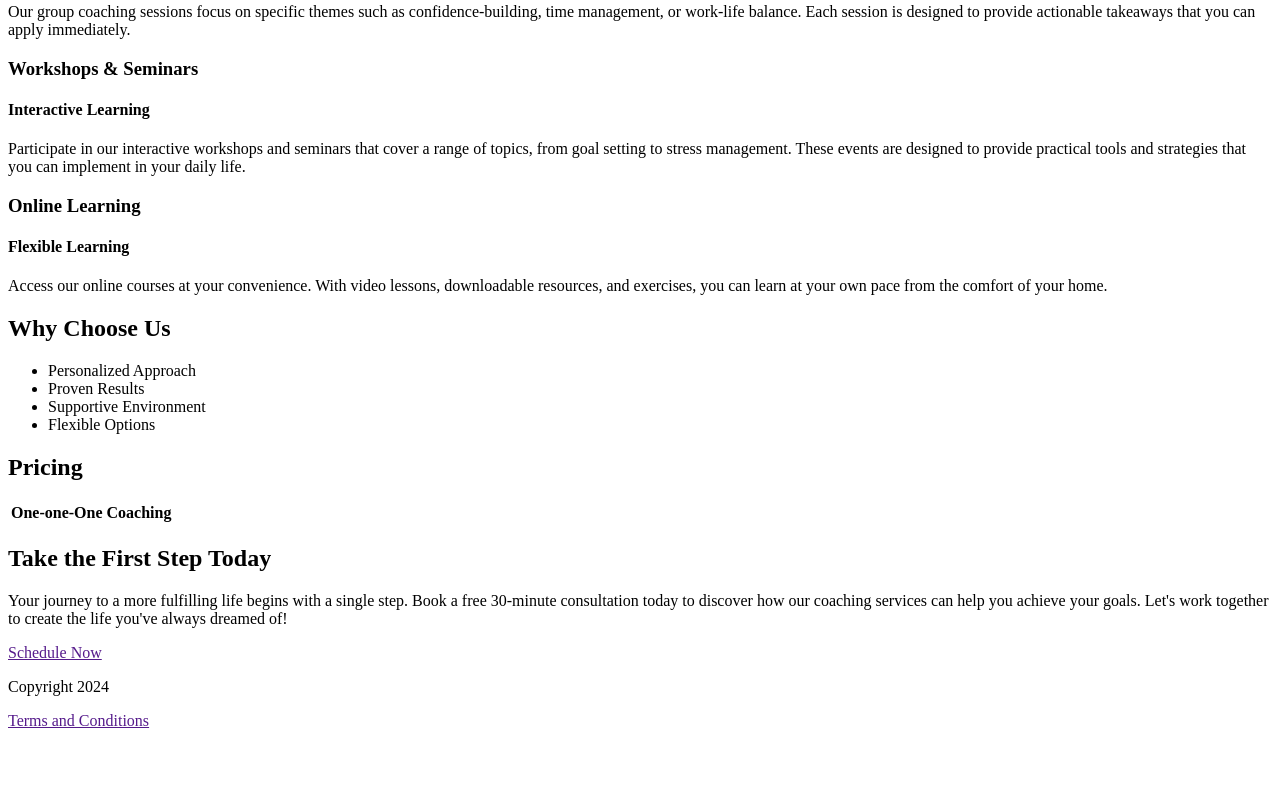
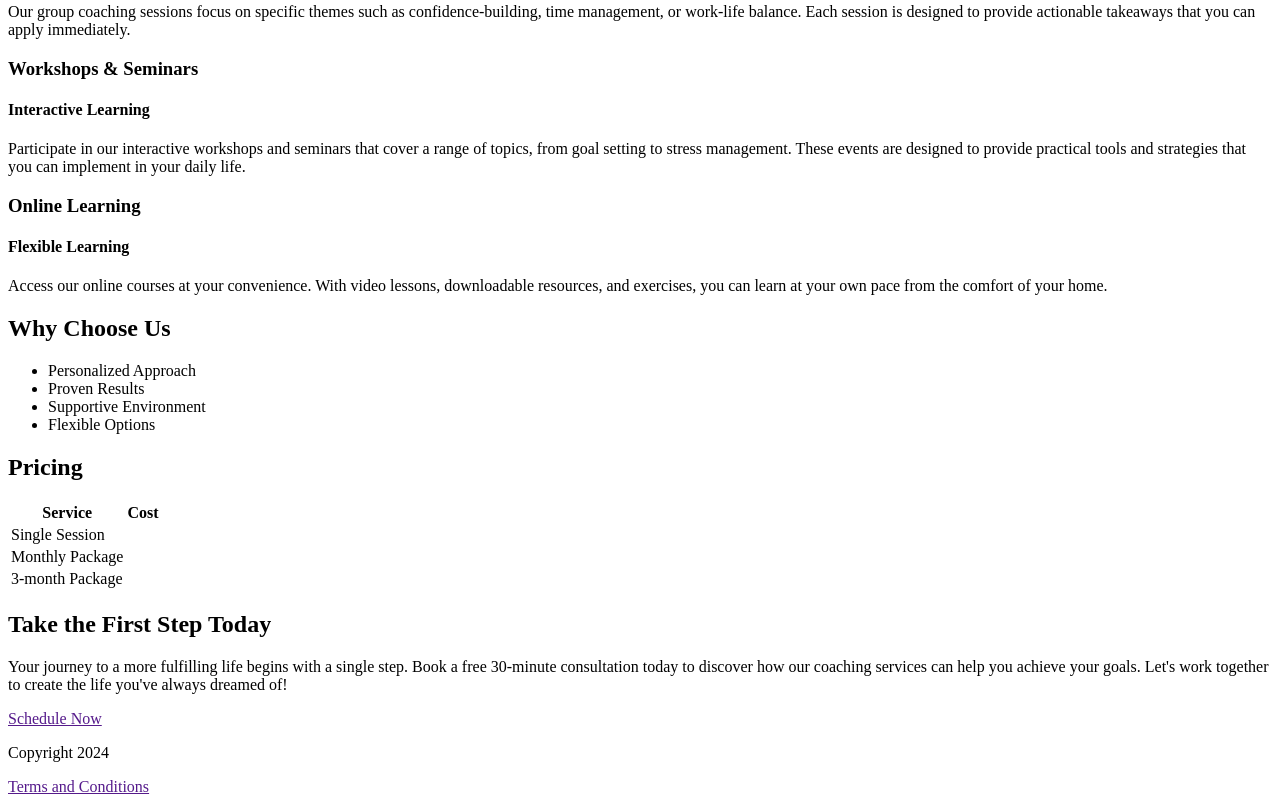
Before and after one commit to SpacePhage/path-to-success, a plain HTML site: page index.html in a window 1280 px wide. Shown: the part 756-1560 px from the top of the page. Before the commit the page ends 1494 px from the top, so only its background shows below. Drawn offline with Linux system fonts and the light colour scheme.

Commit message:
Finished html minus the tables

```diff
--- a/index.html
+++ b/index.html
@@ -81,7 +81,21 @@
         <section>
             <h2>Pricing</h2>
             <table>
-                <th>One-one-One Coaching</th>
+                <thead>
+                    <th>Service</th>
+                    <th>Cost</th>
+                </thead>
+                <tbody>
+                    <tr>
+                        <td>Single Session</td>
+                    </tr>
+                    <tr>
+                        <td>Monthly Package</td>
+                    </tr>
+                    <tr>
+                        <td>3-month Package</td>
+                    </tr>
+                </tbody>
             </table>
         </section>
 
```
Also changed, not shown: styles.css (added).
